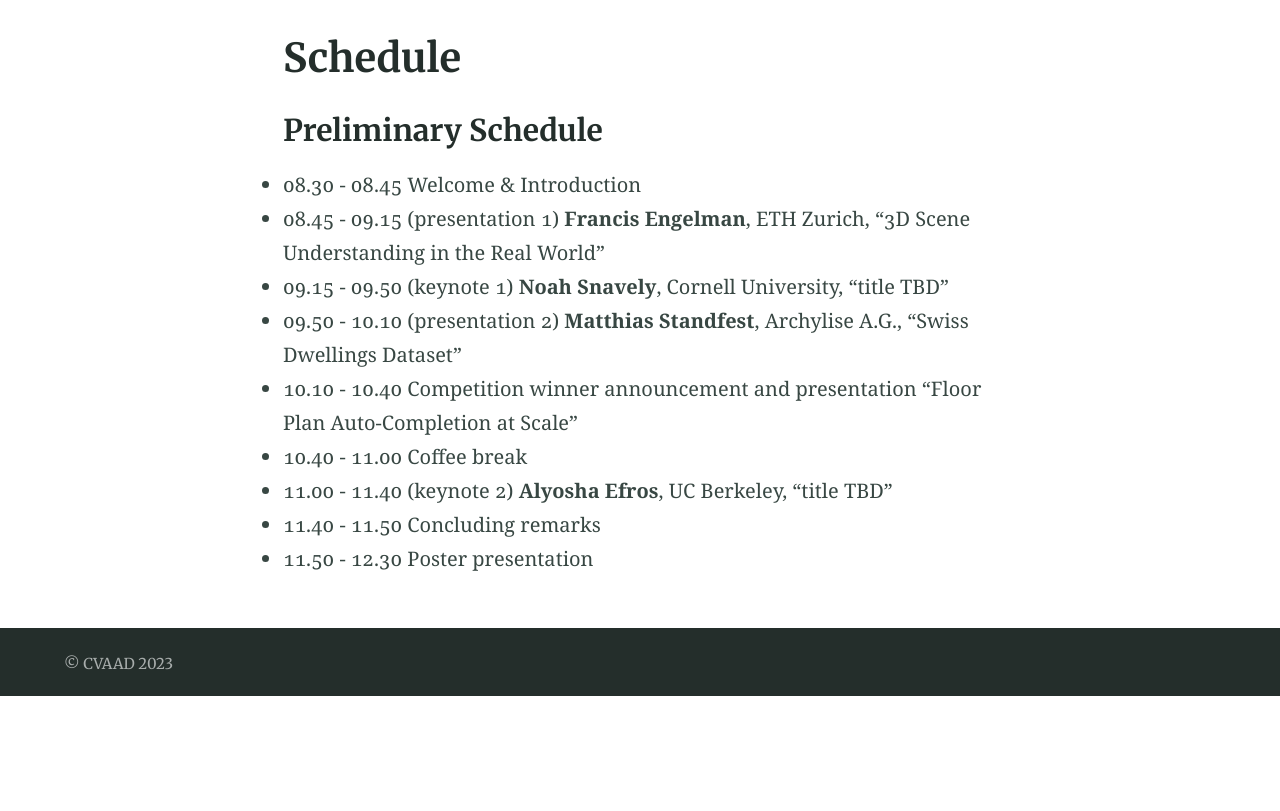
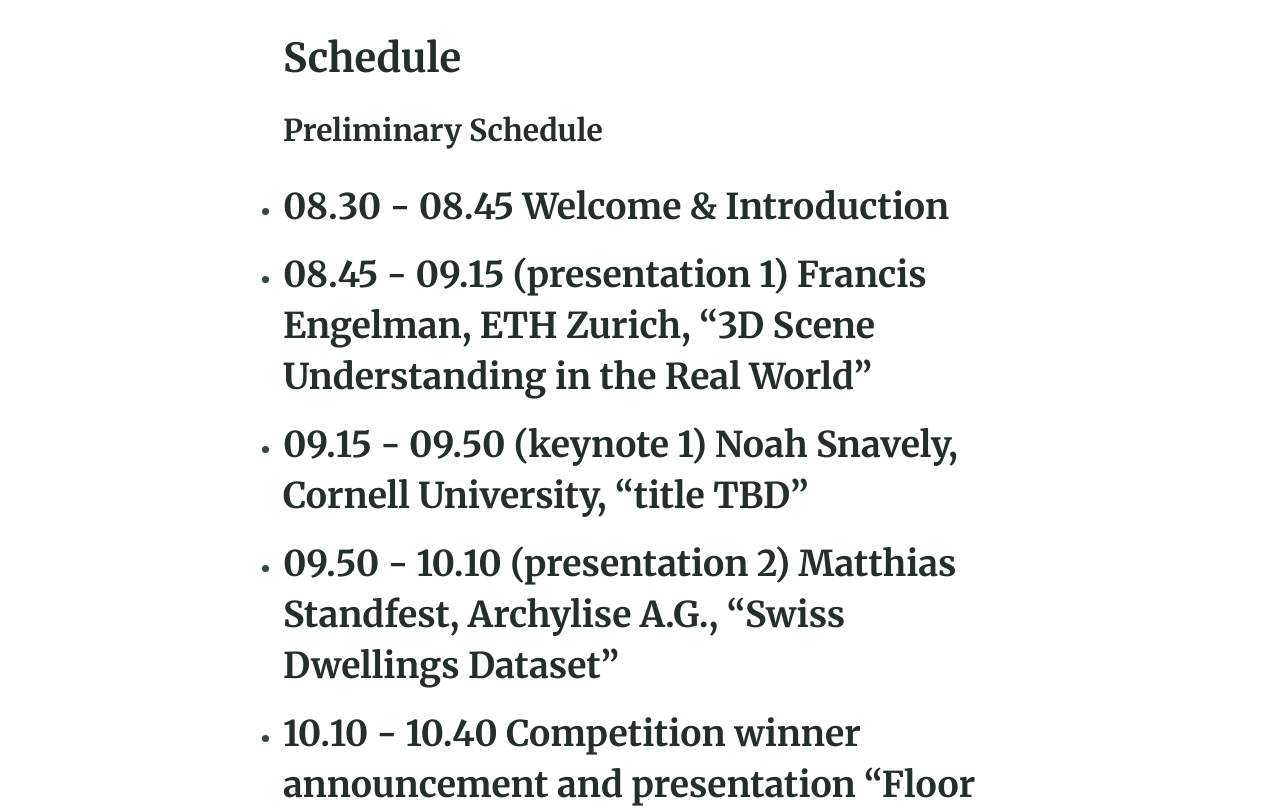
Before and after one commit to cvaad-workshop/cvaad-workshop.github.io, a Jekyll site: the page built from schedule.md, in a window 1280 px wide and 900 px high, scrolled down 339 px, cut to the strip 89-900 px from the top of the window. Built offline with Jekyll 4.4.1, drawn with Linux system fonts in a browser that asks for light colours; before the commit the page ends 1124 px from its top, so only the background shows below that; some of the changed text lies outside the part shown.

Commit message:
Update schedule.md
lines in schedule for better visibility

```diff
--- a/schedule.md
+++ b/schedule.md
@@ -6,12 +6,20 @@ feature_image: "../assets/images/cover-image1.png"
 
 ### Preliminary Schedule
 
-- 08.30 - 08.45 Welcome & Introduction
-- 08.45 - 09.15 (presentation 1) **Francis Engelman**, ETH Zurich, "3D Scene Understanding in the Real World"
-- 09.15 - 09.50 (keynote 1) **Noah Snavely**, Cornell University, "title TBD"
-- 09.50 - 10.10 (presentation 2) **Matthias Standfest**, Archylise A.G., "Swiss Dwellings Dataset"
-- 10.10 - 10.40 Competition winner announcement and presentation "Floor Plan Auto-Completion at Scale"
-- 10.40 - 11.00 Coffee break
-- 11.00 - 11.40 (keynote 2) **Alyosha Efros**, UC Berkeley, "title TBD"
-- 11.40 - 11.50 Concluding remarks
-- 11.50 - 12.30 Poster presentation
+- **08.30 - 08.45** Welcome & Introduction
+---
+- **08.45 - 09.15** (presentation 1) **Francis Engelman**, ETH Zurich, "3D Scene Understanding in the Real World"
+---
+- **09.15 - 09.50** (keynote 1) **Noah Snavely**, Cornell University, "title TBD"
+---
+- **09.50 - 10.10** (presentation 2) **Matthias Standfest**, Archylise A.G., "Swiss Dwellings Dataset"
+---
+- **10.10 - 10.40** Competition winner announcement and presentation "Floor Plan Auto-Completion at Scale"
+---
+- **10.40 - 11.00** Coffee break
+---
+- **11.00 - 11.40** (keynote 2) **Alyosha Efros**, UC Berkeley, "title TBD"
+---
+- **11.40 - 11.50** Concluding remarks
+---
+- **11.50 - 12.30** Poster presentation
```
